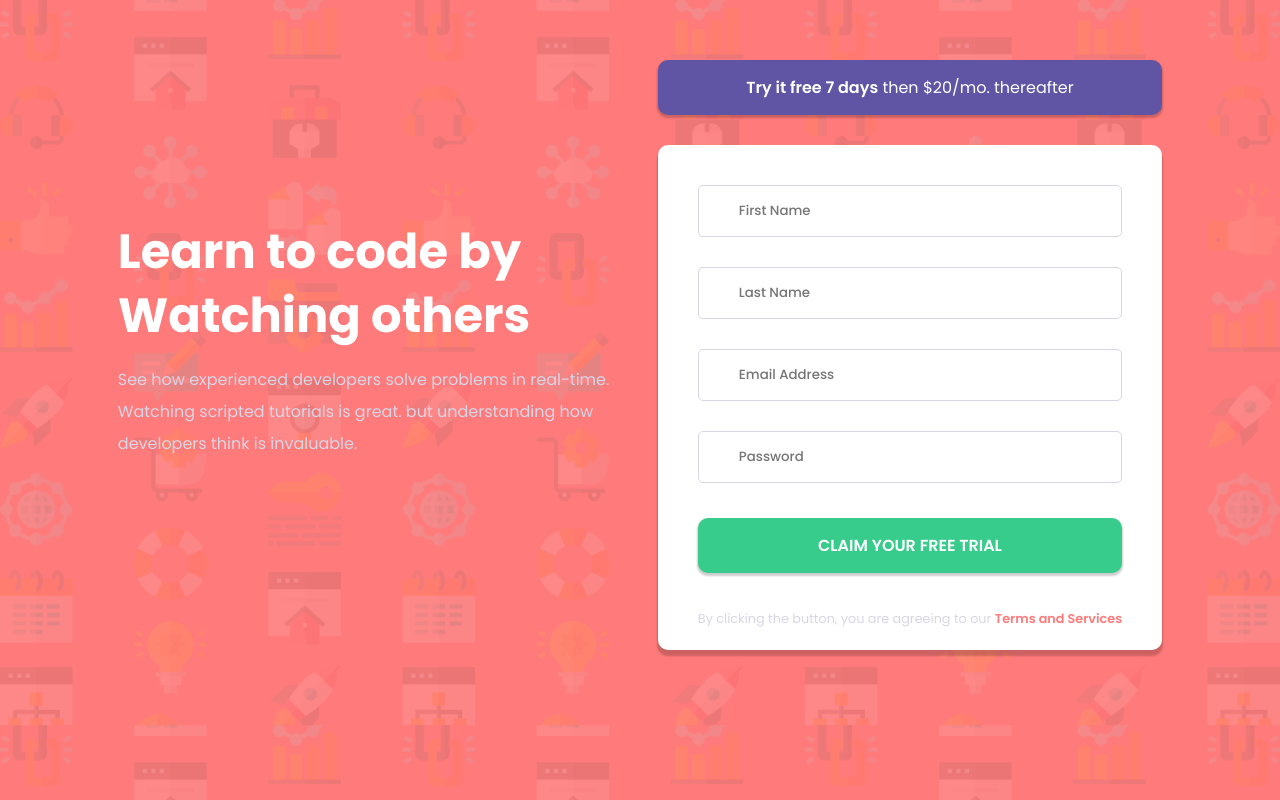
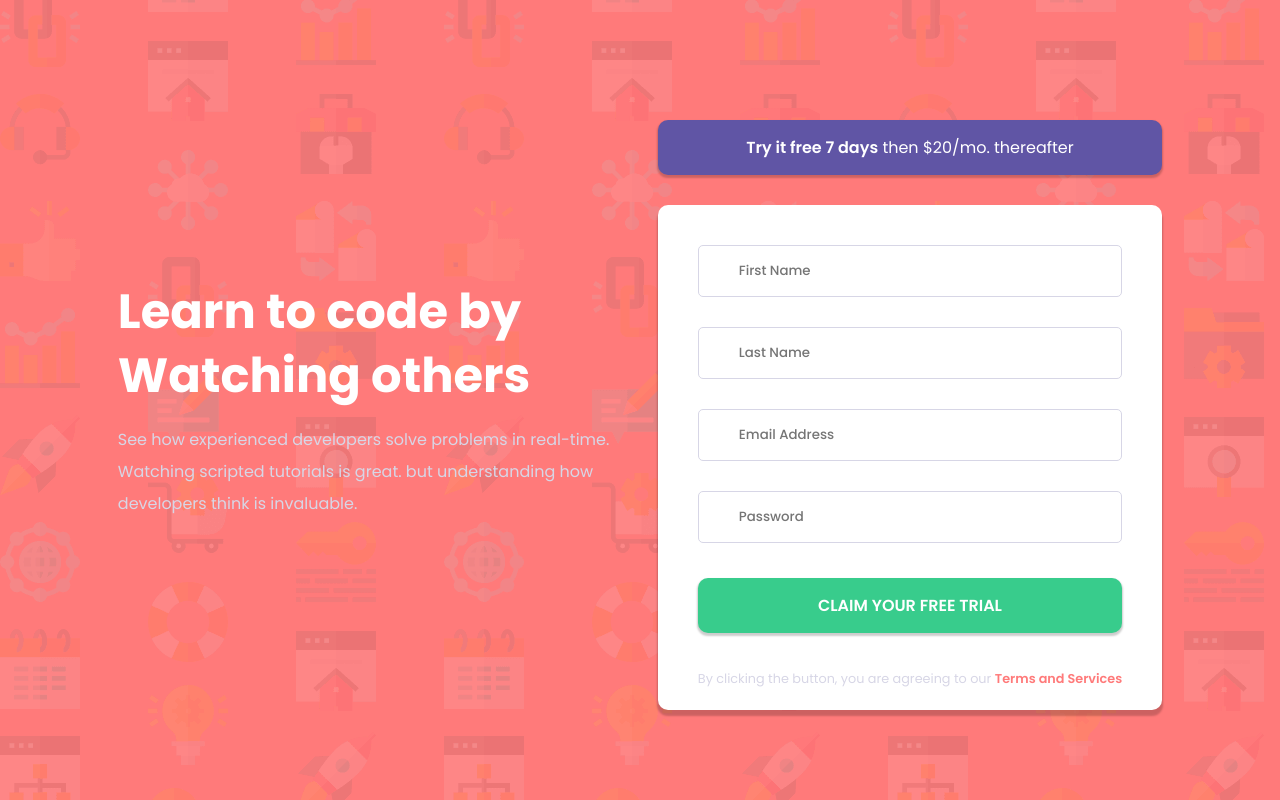
Before and after one commit to pedro-drosa/Signup-Form, a React (Vite) app: page / in a window 1280 px wide. Built offline with nearby package versions, Linux system fonts and the light colour scheme.

Commit message:
feat(SignUp/styles.module.scss): fit text and form to center of page

```diff
--- a/src/pages/SignUp/styles.module.scss
+++ b/src/pages/SignUp/styles.module.scss
@@ -1,6 +1,8 @@
 .signup {
   display: flex;
   align-items: center;
+  justify-content: center;
+  height: 100vh;
 }
 
 .content {
```
